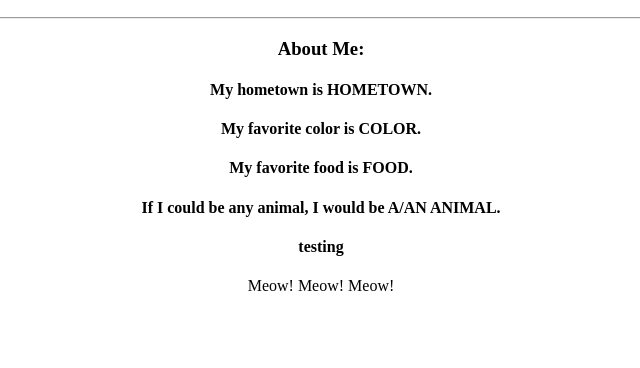
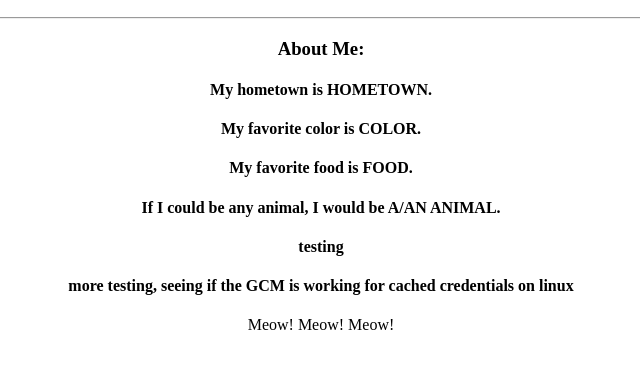
Before and after one commit to roo116/ncus-testing-repo, a plain HTML site: page index.html in a window 1280 px wide. Shown: the part 110-478 px from the top of the page, without its empty margins (319-959 px from the left). Drawn offline with Linux system fonts and the light colour scheme.

Commit message:
testing cached credentials on linux - Chip Hill

```diff
--- a/index.html
+++ b/index.html
@@ -16,6 +16,7 @@
 					<h4>My favorite food is FOOD.</h4>
 					<h4>If I could be any animal, I would be A/AN ANIMAL.</h4>
 					<h4>testing</h4>
+					<h4>more testing, seeing if the GCM is working for cached credentials on linux</h4>
 					<p>Meow! Meow! Meow!</p>
 			</div>
 
```
